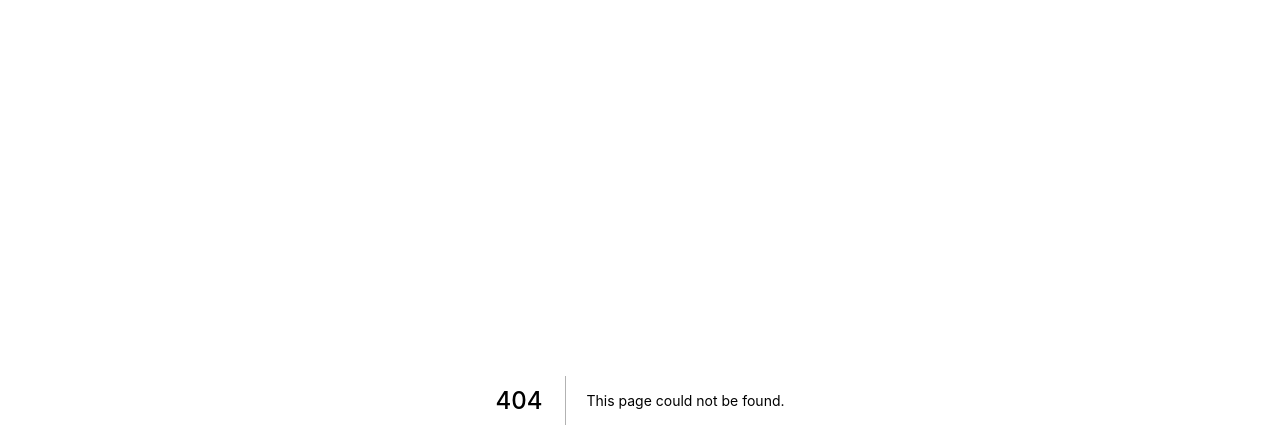
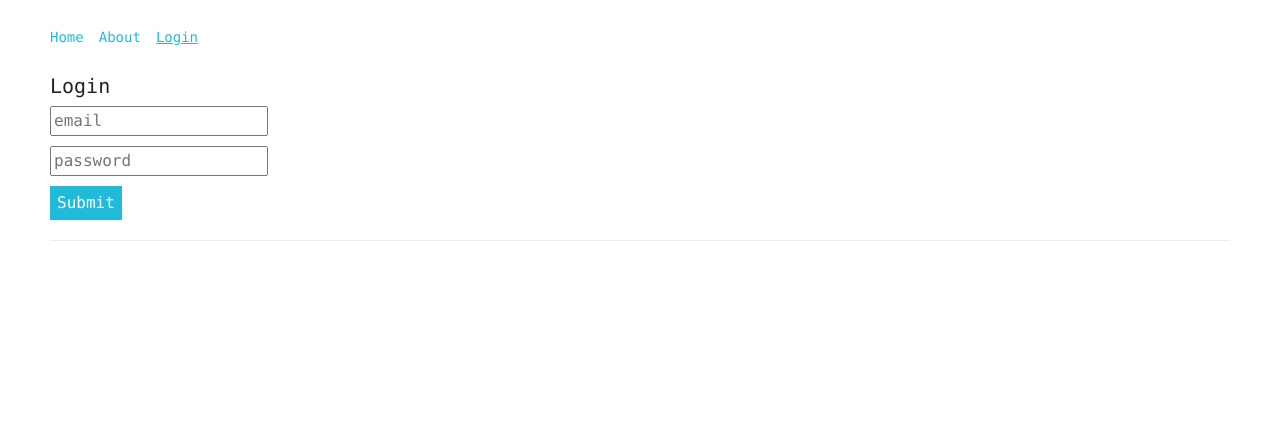
Before and after one commit to jakeadelman/react-apollo-sentiment, a Next.js app: page /login in a window 1280 px wide. Before the commit this address had no page. Shown: the top 448 px of the page. Built offline with nearby package versions, Linux system fonts and the light colour scheme.

Commit message:
login form alert

```diff
--- a/components/Header.js
+++ b/components/Header.js
@@ -1,13 +1,16 @@
-import Link from 'next/link'
-import { withRouter } from 'next/router'
+import Link from "next/link";
+import { withRouter } from "next/router";
 
 const Header = ({ router: { pathname } }) => (
   <header>
-    <Link prefetch href='/'>
-      <a className={pathname === '/' ? 'is-active' : ''}>Home</a>
+    <Link prefetch href="/">
+      <a className={pathname === "/" ? "is-active" : ""}>Home</a>
     </Link>
-    <Link prefetch href='/about'>
-      <a className={pathname === '/about' ? 'is-active' : ''}>About</a>
+    <Link prefetch href="/about">
+      <a className={pathname === "/about" ? "is-active" : ""}>About</a>
+    </Link>
+    <Link prefetch href="/login">
+      <a className={pathname === "/login" ? "is-active" : ""}>Login</a>
     </Link>
     <style jsx>{`
       header {
@@ -23,6 +26,6 @@ const Header = ({ router: { pathname } }) => (
       }
     `}</style>
   </header>
-)
+);
 
-export default withRouter(Header)
+export default withRouter(Header);
--- a/components/LoginForm.js
+++ b/components/LoginForm.js
@@ -1,16 +1,70 @@
 import { ApolloConsumer } from "react-apollo";
 import gql from "graphql-tag";
-import { allPostsQuery, allPostsQueryVars } from "./PostList";
+import Router from "next/router";
+import { Alert } from "reactstrap";
+import "bootstrap/dist/css/bootstrap.min.css";
 
-export default function Submit() {
+export default class extends React.Component {
+  constructor(props) {
+    super(props);
+    this.state = { wrongCredentials: false };
+    this.handleSubmit = this.handleSubmit.bind(this);
+  }
+
+  async handleSubmit(event, client) {
+    event.preventDefault();
+    const form = event.target;
+    const formData = new window.FormData(form);
+    const email = formData.get("email");
+    const password = formData.get("password");
+    form.reset();
+
+    let res = client.mutate({
+      mutation: gql`
+        mutation login($email: String!, $password: String!) {
+          login(email: $email, password: $password)
+        }
+      `,
+      variables: { email, password }
+    });
+
+    let r = await res;
+    r = r.data.login;
+    let isTrue = r == "true";
+    console.log(typeof r);
+    if (isTrue == true) {
+      console.log(r);
+      Router.push("/dashboard");
+    } else {
+      this.setState({ wrongCredentials: true });
+      return;
+    }
+  }
+
+  render() {
     return (
       <ApolloConsumer>
         {client => (
-        <form onSubmit={event => handleSubmit(event, client)}>
-          <h1>Submit</h1>
+          <form onSubmit={event => this.handleSubmit(event, client)}>
+            <h1>Login</h1>
             <input placeholder="email" name="email" type="text" required />
-          <input placeholder="password" name="password" type="text" required />
+            <input
+              placeholder="password"
+              name="password"
+              type="text"
+              required
+            />
             <button type="submit">Submit</button>
+            {this.state.wrongCredentials == true ? (
+              <div className="login-alert">
+                <Alert
+                  color="secondary"
+                  isOpen={this.state.wrongCredentials == true ? true : false}
+                >
+                  Wrong login credentials
+                </Alert>
+              </div>
+            ) : null}
             <style jsx>{`
               form {
                 border-bottom: 1px solid #ececec;
@@ -24,41 +78,14 @@ export default function Submit() {
                 display: block;
                 margin-bottom: 10px;
               }
+              .login-alert {
+                max-width: 22em;
+                margin-top: 2em;
+              }
             `}</style>
           </form>
         )}
       </ApolloConsumer>
     );
   }
-
-function handleSubmit(event, client) {
-  event.preventDefault();
-  const form = event.target;
-  const formData = new window.FormData(form);
-  const email = formData.get("email");
-  const password = formData.get("password");
-  form.reset();
-
-  client.mutate({
-    mutation: gql`
-      mutation login($email: String!, $password: String!) {
-        login(email: $email, password: $password)
 }
-    `,
-    variables: { email, password }
-    // update: (proxy, { data: { createPost } }) => {
-    //   const data = proxy.readQuery({
-    //     query: allPostsQuery,
-    //     variables: allPostsQueryVars
-    //   });
-    //   proxy.writeQuery({
-    //     query: allPostsQuery,
-    //     data: {
-    //       ...data,
-    //       allPosts: [createPost, ...data.allPosts]
-    //     },
-    //     variables: allPostsQueryVars
-    //   });
-    // }
-  });
-}
--- /dev/null
+++ b/next.config.js
@@ -0,0 +1,6 @@
+const withCSS = require("@zeit/next-css");
+
+module.exports = withCSS({
+  /* my next config */
+  // cssModules: true
+});
--- a/package.json
+++ b/package.json
@@ -7,14 +7,18 @@
     "start": "next start"
   },
   "dependencies": {
+    "@zeit/next-css": "^1.0.1",
     "apollo-boost": "^0.1.16",
+    "bootstrap": "^4.2.1",
     "graphql": "^14.0.2",
     "isomorphic-unfetch": "^3.0.0",
     "next": "^7.0.2",
+    "next-auth": "^1.12.1",
     "prop-types": "^15.6.2",
     "react": "^16.7.0",
     "react-apollo": "^2.1.11",
-    "react-dom": "^16.7.0"
+    "react-dom": "^16.7.0",
+    "reactstrap": "^7.1.0"
   },
   "author": "",
   "license": "ISC"
--- /dev/null
+++ b/pages/dashboard.js
@@ -0,0 +1,5 @@
+export default () => (
+  <div>
+    <p>hello</p>
+  </div>
+);
--- /dev/null
+++ b/pages/login.js
@@ -0,0 +1,10 @@
+import App from "../components/App";
+import Header from "../components/Header";
+import LoginForm from "../components/LoginForm";
+
+export default () => (
+  <App>
+    <Header />
+    <LoginForm />
+  </App>
+);
```
Also changed, not shown: components/ConfirmUserComponent.js (+40 -4 lines), pages/confirm.js (+0 -41 lines), 1 other file (tests, documents, lock files or other folders). Lines whose indentation alone changed are shown as unchanged.
